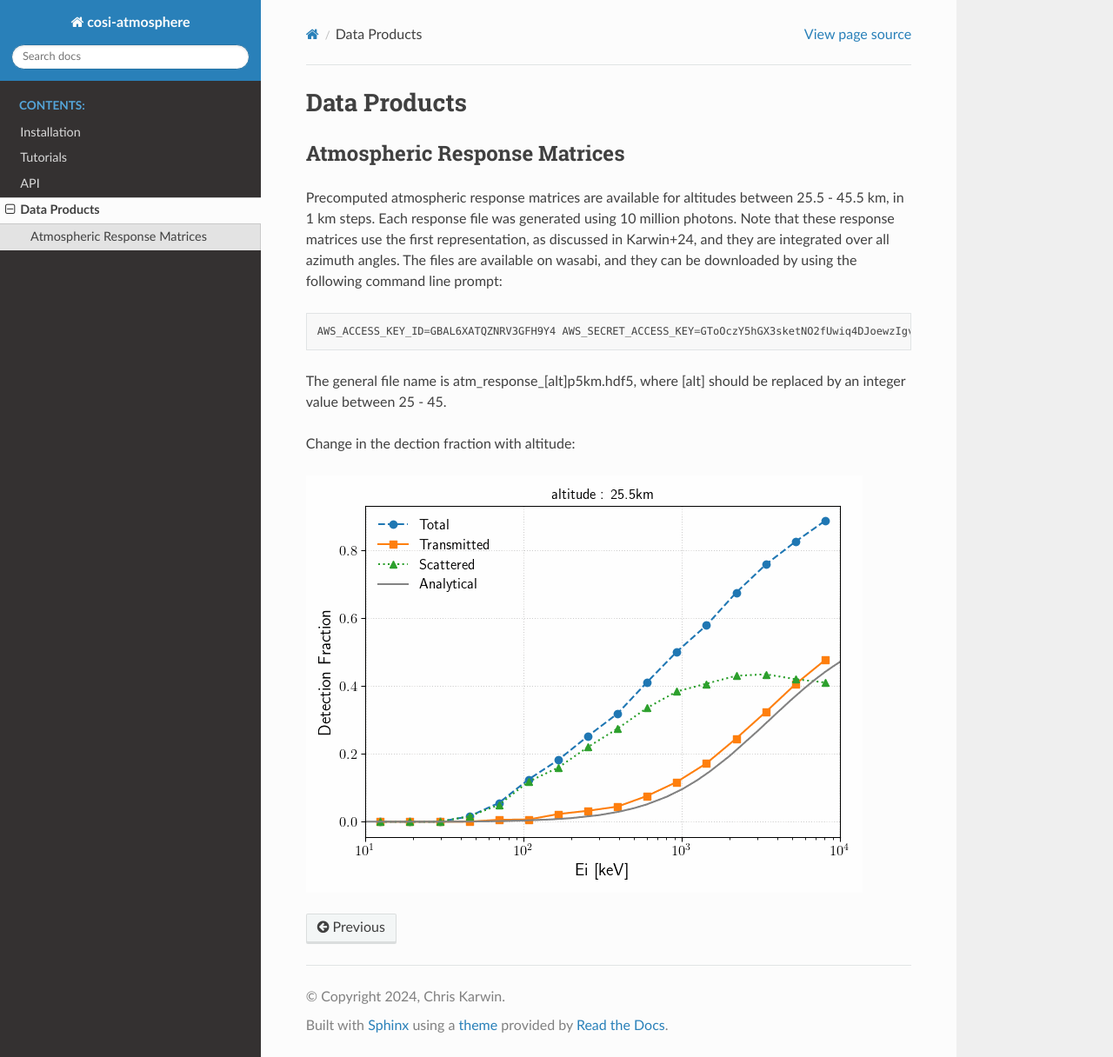
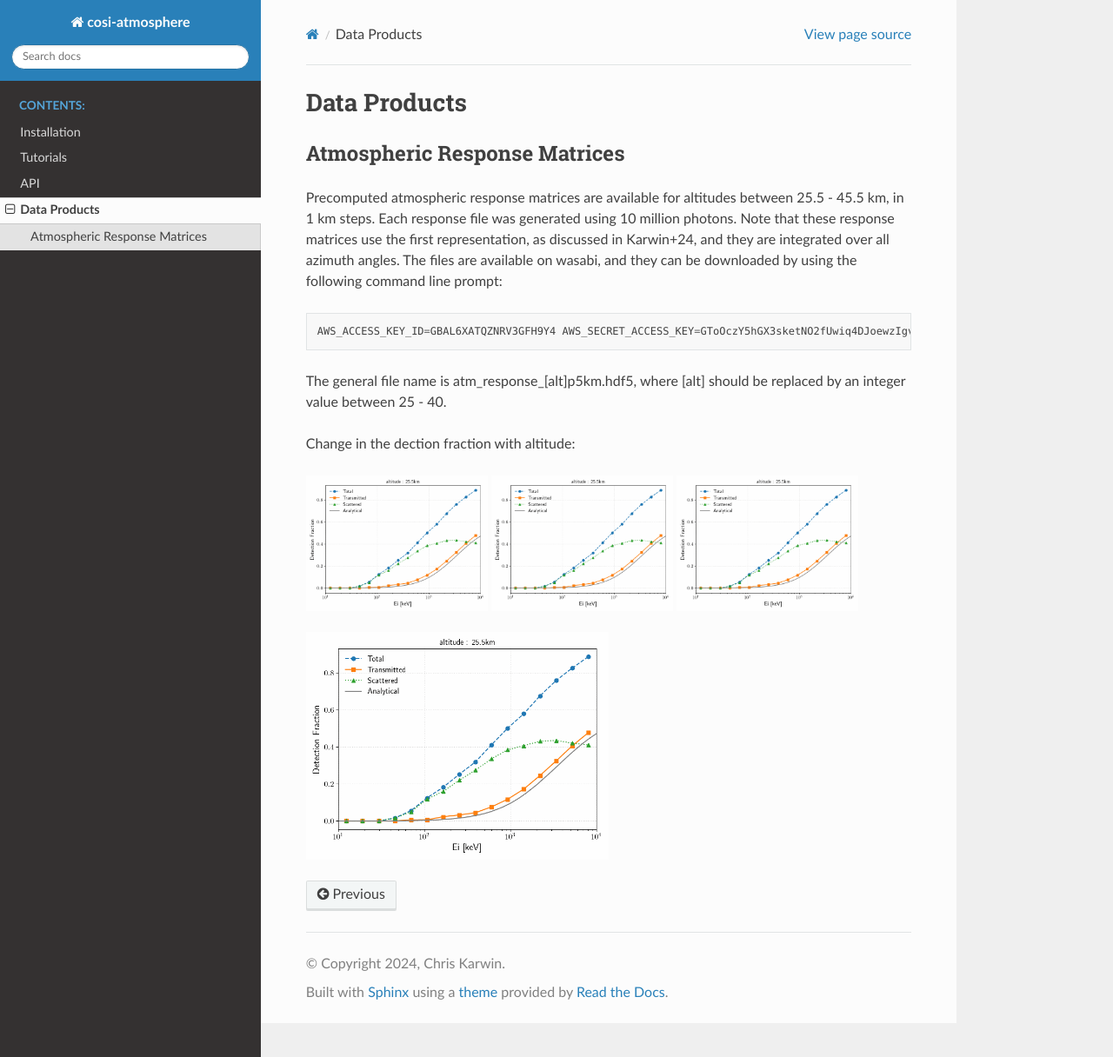
Before and after one commit to cositools/cosi-atmosphere, a Sphinx documentation site: the page built from docs/data_products.rst, in a window 1280 px wide and 1216 px high. Shown: the whole window at 87% size. Built offline with Sphinx 7.4.7 and the Read the Docs theme 2.0.0, drawn with Linux system fonts in a browser that asks for light colours; pages that are not in the unit, such as notebooks, are missing from menus.

Commit message:
updated docs

```diff
--- a/docs/data_products.rst
+++ b/docs/data_products.rst
@@ -8,8 +8,22 @@ Precomputed atmospheric response matrices are available for altitudes between 25
 
   AWS_ACCESS_KEY_ID=GBAL6XATQZNRV3GFH9Y4 AWS_SECRET_ACCESS_KEY=GToOczY5hGX3sketNO2fUwiq4DJoewzIgvTCHoOv aws s3api get-object  --bucket cosi-pipeline-public --key COSI_Atmosphere/Response/atm_response_[alt]p5km.hdf5 --endpoint-url=https://s3.us-west-1.wasabisys.com atm_response_[alt]p5km.hdf5
 
-The general file name is atm_response_[alt]p5km.hdf5, where [alt] should be replaced by an integer value between 25 - 45.
+The general file name is atm_response_[alt]p5km.hdf5, where [alt] should be replaced by an integer value between 25 - 40.
 
 Change in the dection fraction with altitude:
 
 .. image:: /images/TPprob_alt_variation.gif
+        :width: 30%
+        :class: no-scaled-link
+
+.. image:: /images/TPprob_alt_variation.gif
+        :width: 30%
+        :class: no-scaled-link
+
+.. image:: /images/TPprob_alt_variation.gif
+        :width: 30%
+        :class: no-scaled-link
+
+.. image:: /images/TPprob_alt_variation.gif
+        :width: 50%
+        :class: no-scaled-link
```
